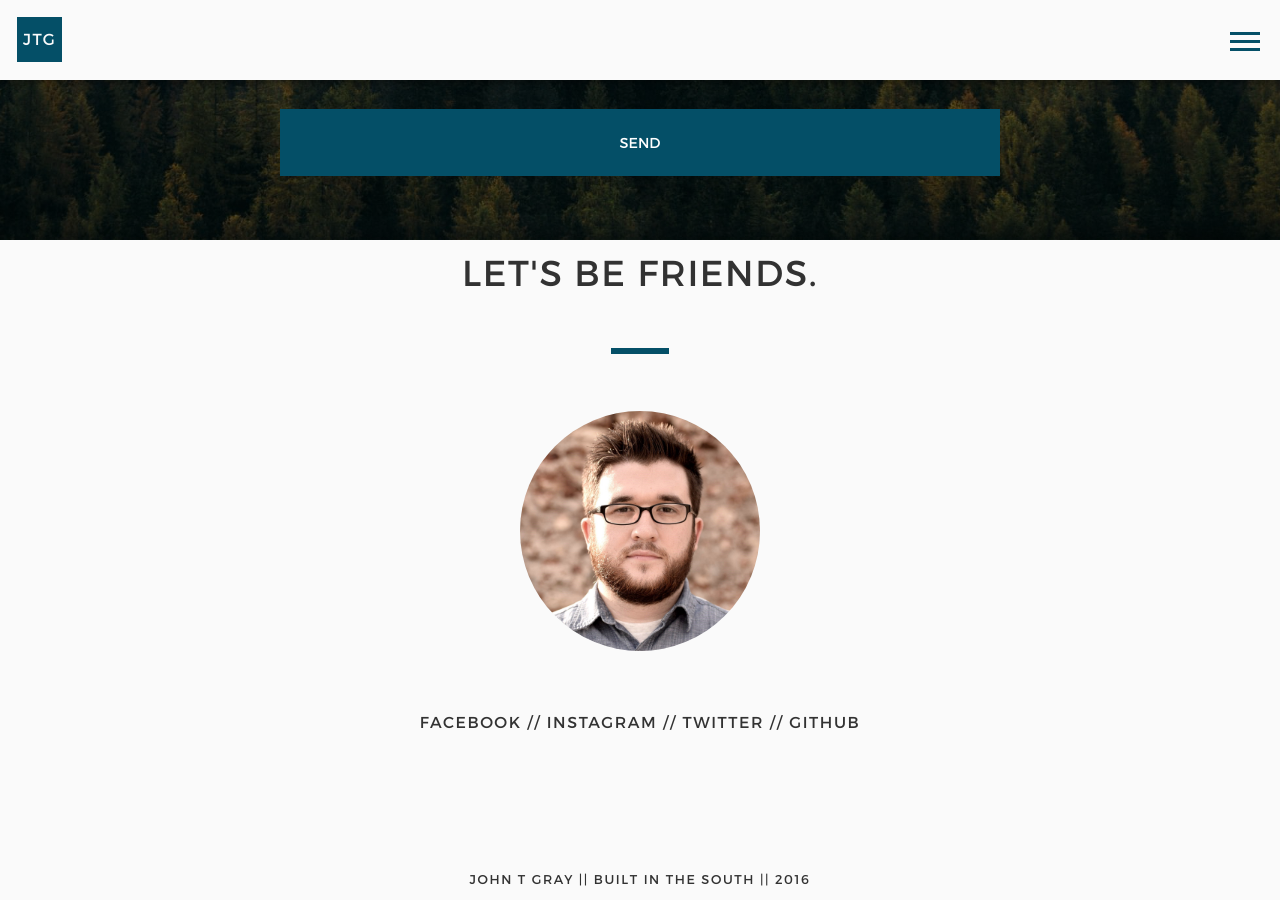
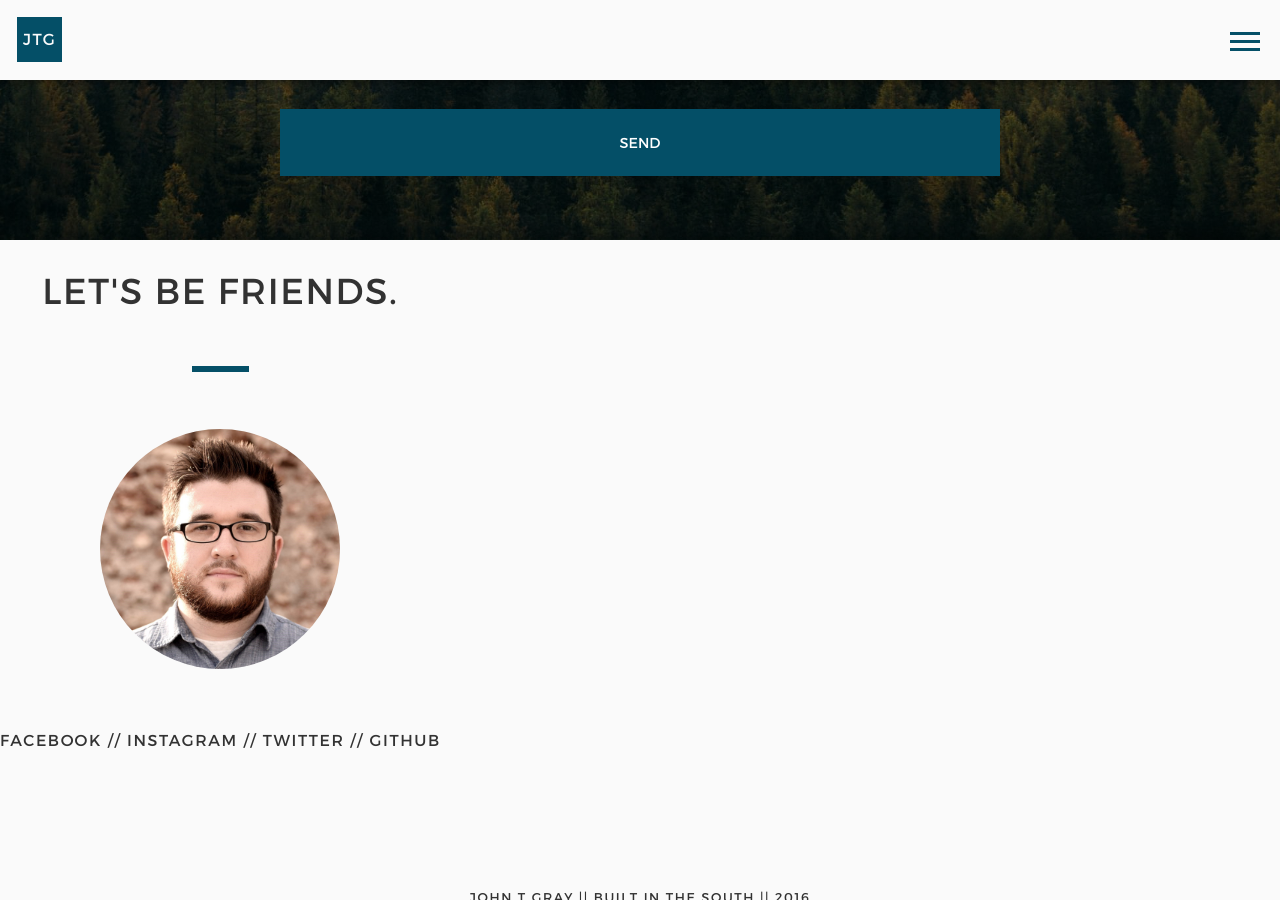
Before and after one commit to jtgry/personal-blog-old, a Jekyll site: the page built from index.html, in a window 1280 px wide and 900 px high, scrolled down 4875 px. Built offline with Jekyll 4.4.1, drawn with Linux system fonts in a browser that asks for light colours; nearby versions of some CDN libraries.

Commit message:
Updated '/_sass/_base.scss' via CloudCannon

```diff
--- a/_sass/_base.scss
+++ b/_sass/_base.scss
@@ -194,6 +194,9 @@ h2.footer-title{
   margin-bottom: 1em;
 
 }
+#friends{
+    float: left;
+}
 .me{
   max-width: 15em;
   border-radius: 50%;
```
